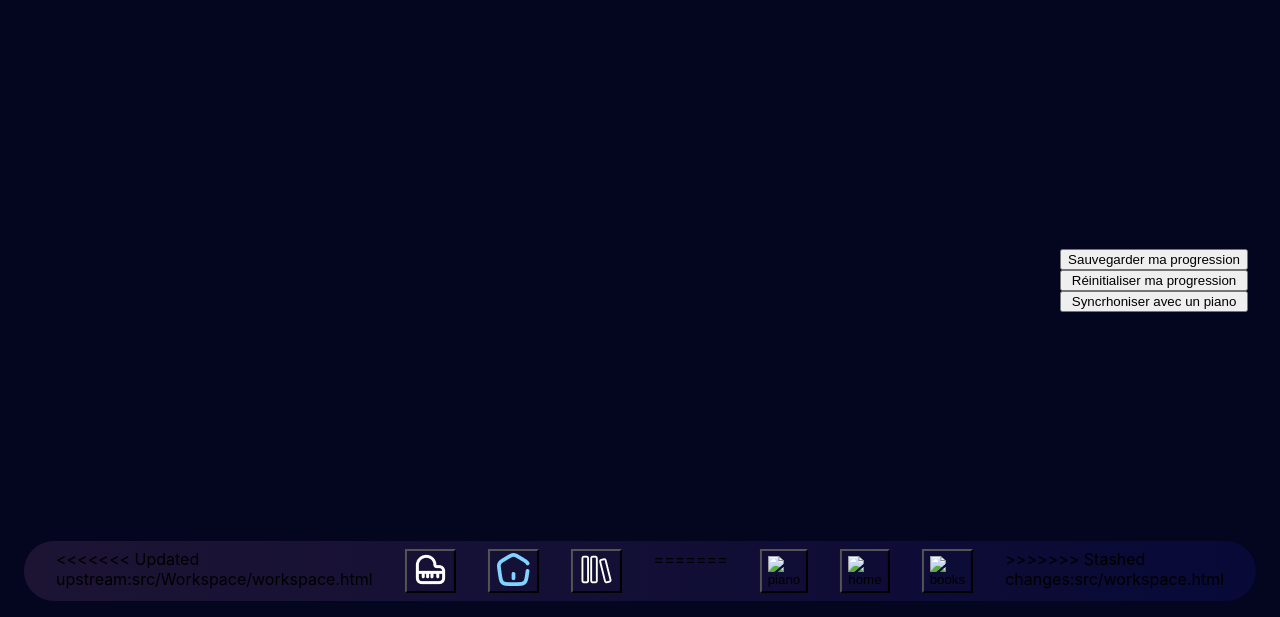
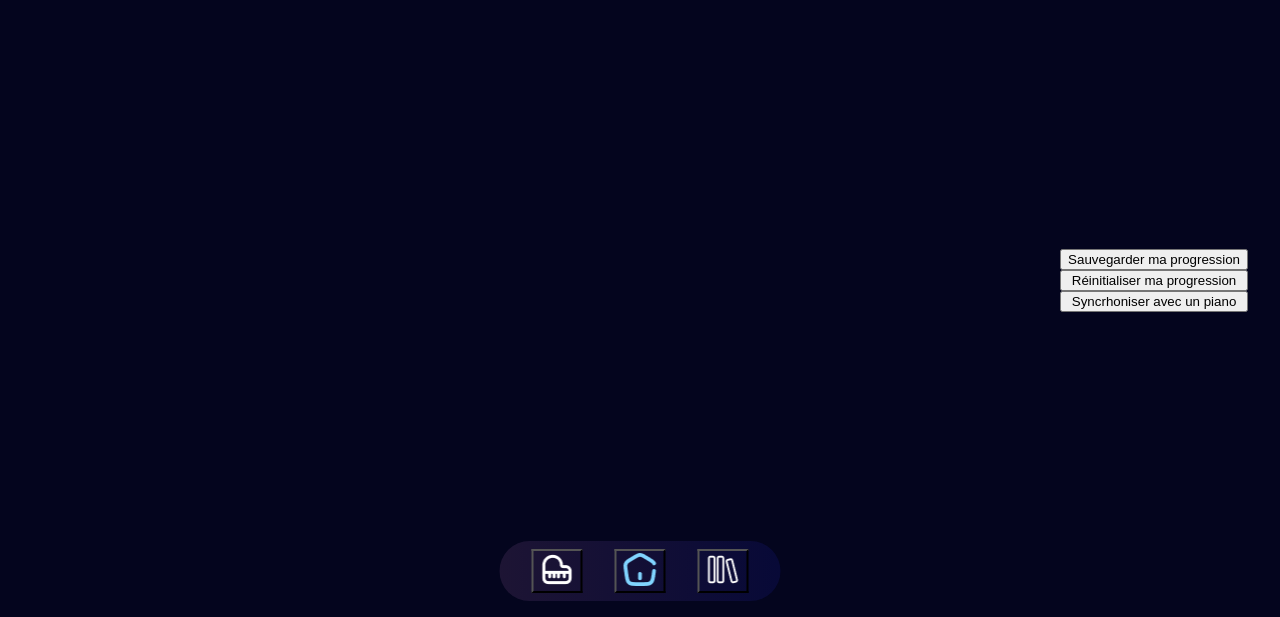
Before and after one commit to josoavj/keyvolution, a plain HTML site: page src/Workspace/workspace.html in a window 1280 px wide. Shown: the part 183-800 px from the top of the page. Drawn offline with Linux system fonts and the light colour scheme; files that its build step writes are made by us from their sources; no server answers.

Commit message:
update: dunno, just another update

```diff
--- a/src/Workspace/workspace.html
+++ b/src/Workspace/workspace.html
@@ -77,15 +77,11 @@
         <div id="root"></div> <!-- React va s'injecter ici -->
 
         <footer class="bottom-menu">
-<<<<<<< Updated upstream:src/Workspace/workspace.html
+
         <button onclick="goToPage1('workspace')"><img src="../../Design/icons/piano.png" alt="piano"/></button>
         <button onclick="goToPage2('home')"><img src="../../Design/icons/home.png" alt="home"/></button>
-        <button><img src="../../Design/icons/library.png" alt="books"/></button>
-=======
-        <button onclick="goToPage('workspace')"><img src="../Design/icons/piano.png" alt="piano"/></button>
-        <button onclick="goToPage('home')"><img src="../Design/icons/home.png" alt="home"/></button>
-        <button onclick="goToPage('library')"><img src="../Design/icons/library.png" alt="books"/></button>
->>>>>>> Stashed changes:src/workspace.html
+        <button onclick="goToPage3('library')"><img src="../../Design/icons/library.png" alt="books"/></button>
+
         </footer>
     </div>
 
@@ -97,6 +93,9 @@
       function goToPage2(page) {
           window.electron.navigateTo(`./Home/${page}`);
       }
+      function goToPage3(page) {
+          window.electron.navigateTo(`${page}`);
+      }
     </script>
 
 </body>
```
